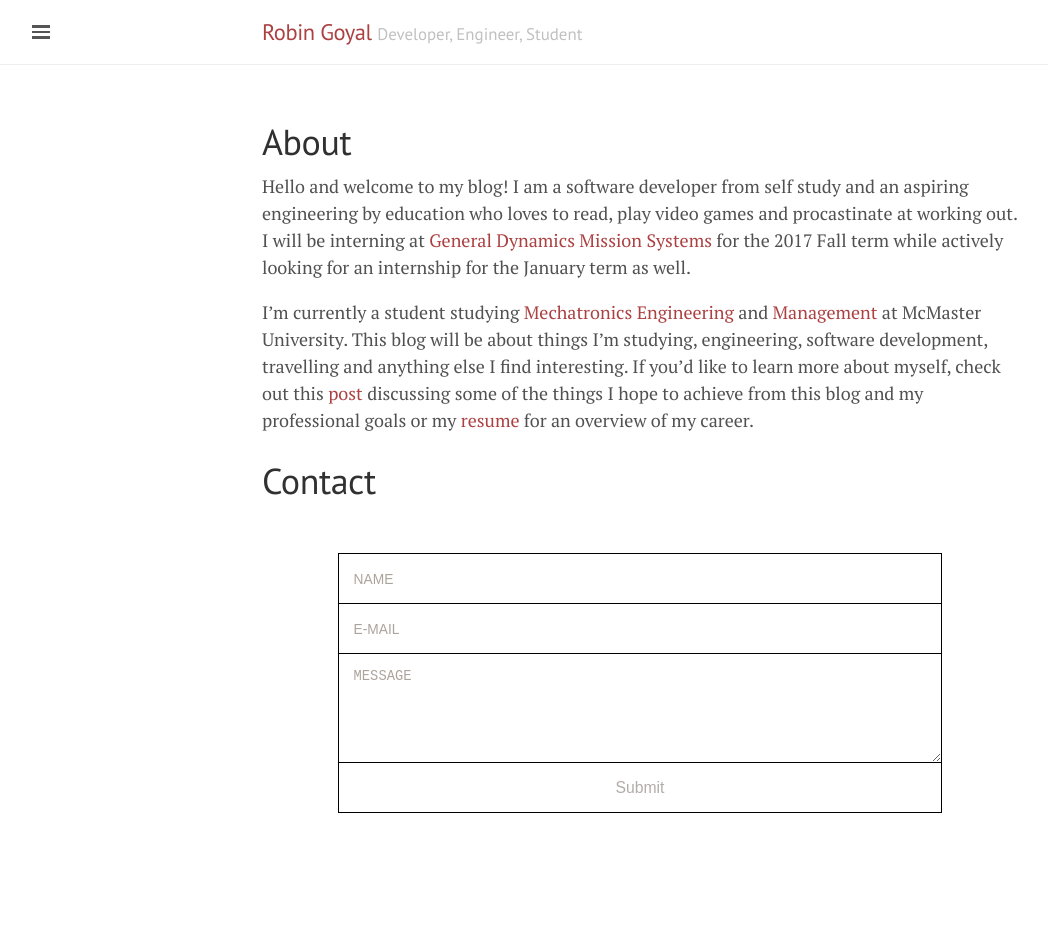
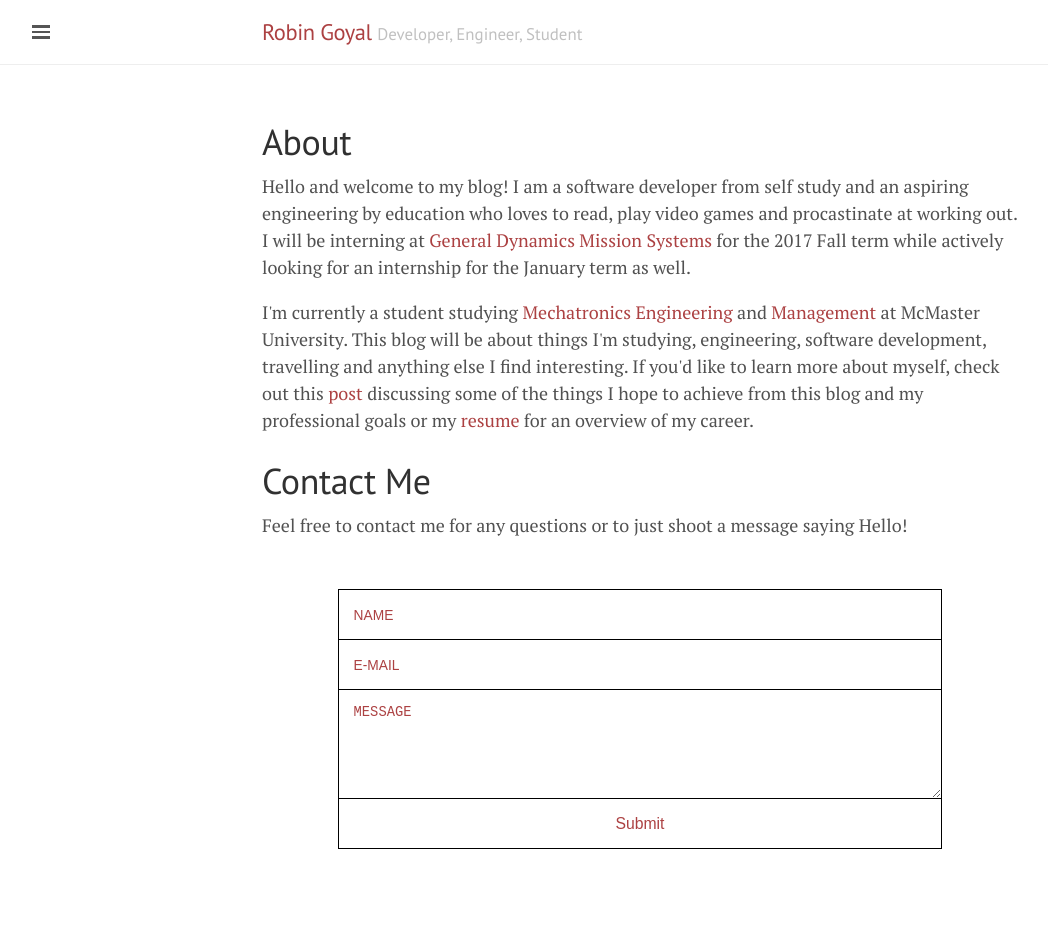
Before and after one commit to robgoyal/robgoyal.github.io, a Jekyll site: the page built from about.md, in a window 1280 px wide. Shown: the whole page, without its empty margins (0-1048 px from the left). Built offline with Jekyll 4.4.1, drawn with Linux system fonts in a browser that asks for light colours; before the commit the page ends 913 px from its top, so only the background shows below that.

Commit message:
CSS changes to form and added message above form

```diff
--- a/about.md
+++ b/about.md
@@ -5,17 +5,19 @@ description:
 permalink: /about/
 ---
 
-Hello and welcome to my blog! I am a software developer from self study and an aspiring engineering by education who loves to read, play video games and procastinate at working out. I will be interning at [General Dynamics Mission Systems](https://gdmissionsystems.com/) for the 2017 Fall term while actively looking for an internship for the January term as well.
+<p> Hello and welcome to my blog! I am a software developer from self study and an aspiring engineering by education who loves to read, play video games and procastinate at working out. I will be interning at <a href="https://gdmissionsystems.com/">General Dynamics Mission Systems</a> for the 2017 Fall term while actively looking for an internship for the January term as well. </p>
 
-I'm currently a student studying [Mechatronics Engineering](http://www.cas.mcmaster.ca/cas/0template1.php?902) and [Management](http://www.eng.mcmaster.ca/engandmgt/) at McMaster University. This blog will be about things I'm studying, engineering, software development, travelling and anything else I find interesting. If you'd like to learn more about myself, check out this <a href="{{ site.baseurl }}/blog/hello-world">post</a> discussing some of the things I hope to achieve from this blog and my professional goals or my <a href="{{ site.baseurl }}/public/docs/resume_cv.pdf">resume</a> for an overview of my career.
+<p> I'm currently a student studying <a href="http://www.cas.mcmaster.ca/cas/0template1.php?902">Mechatronics Engineering</a> and <a href="http://www.eng.mcmaster.ca/engandmgt/">Management</a> at McMaster University. This blog will be about things I'm studying, engineering, software development, travelling and anything else I find interesting. If you'd like to learn more about myself, check out this <a href="{{ site.baseurl }}/blog/hello-world">post</a> discussing some of the things I hope to achieve from this blog and my professional goals or my <a href="{{ site.baseurl }}/public/docs/resume_cv.pdf">resume</a> for an overview of my career. </p>
 
-# Contact
+# Contact Me
+
+Feel free to contact me for any questions or to just shoot a message saying Hello!
 
 <form id="form" class="topBefore" action="https://formspree.io/goyal.rob@gmail.com" method="POST">
 
         <input id="name" type="text" name="name" placeholder="NAME">
         <input id="email" type="text" name="_replyto" placeholder="E-MAIL">
-        <textarea id="message" type="text" placeholder="MESSAGE"></textarea>
+        <textarea id="message" type="text" name="message" placeholder="MESSAGE"></textarea>
         <input id="submit" type="submit" value="Submit">
 
 </form>
--- a/public/css/form.css
+++ b/public/css/form.css
@@ -1,77 +1,72 @@
 /* Form CSS from https://codepen.io/markmurray/pen/JsAhx/ */
 
 input::-webkit-input-placeholder, textarea::-webkit-input-placeholder {
-  color: #aca49c;
+  color: #ac4142;
   font-size: 0.875em;
 }
 
 input:focus::-webkit-input-placeholder, textarea:focus::-webkit-input-placeholder {
-  color: #bbb5af;
+  color: #FFFFFF;
 }
 
 input::-moz-placeholder, textarea::-moz-placeholder {
-  color: #aca49c;
+  color: #ac4142;
   font-size: 0.875em;
 }
 
 input:focus::-moz-placeholder, textarea:focus::-moz-placeholder {
-  color: #bbb5af;
+  color: #FFFFFF;
 }
 
 input::placeholder, textarea::placeholder {
-  color: #aca49c;
+  color: #ac4142;
   font-size: 0.875em;
 }
 
 input:focus::placeholder, textarea::focus:placeholder {
-  color: #bbb5af;
+  color: #FFFFFF;
 }
 
 input::-ms-placeholder, textarea::-ms-placeholder {
-  color: #aca49c;
+  color: #ac4142;
   font-size: 0.875em;
 }
 
 input:focus::-ms-placeholder, textarea:focus::-ms-placeholder {
-  color: #bbb5af;
+  color: #FFFFFF;
 }
 
 /* on hover placeholder */
 
 input:hover::-webkit-input-placeholder, textarea:hover::-webkit-input-placeholder {
-  color: #e2dedb;
+  color: #000000;
   font-size: 0.875em;
 }
 
 input:hover:focus::-webkit-input-placeholder, textarea:hover:focus::-webkit-input-placeholder {
-  color: #cbc6c1;
+  color: #000000;
 }
 
 input:hover::-moz-placeholder, textarea:hover::-moz-placeholder {
-  color: #e2dedb;
+  color: #000000;
   font-size: 0.875em;
 }
 
 input:hover:focus::-moz-placeholder, textarea:hover:focus::-moz-placeholder {
-  color: #cbc6c1;
+  color: #000000;
 }
 
 input:hover::placeholder, textarea:hover::placeholder {
-  color: #e2dedb;
+  color: #000000;
   font-size: 0.875em;
 }
 
 input:hover:focus::placeholder, textarea:hover:focus::placeholder {
-  color: #cbc6c1;
-}
-
-input:hover::placeholder, textarea:hover::placeholder {
-  color: #e2dedb;
-  font-size: 0.875em;
+  color: #000000;
 }
 
 input:hover:focus::-ms-placeholder, textarea:hover::focus:-ms-placeholder {
-  color: #cbc6c1;
+  color: #000000;
 }
 
 #form {
@@ -100,8 +95,7 @@ input {
 }
 
 input:hover {
-  background: #b3aca7;
-  color: #e2dedb;
+  color: #000000;
 }
 
 textarea {
@@ -114,7 +108,7 @@ textarea {
   background: transparent;
   outline: none;
 
-  color: #726659;
+  color: #000000;
   font-size: 0.875em;
 
   border: solid 1px #000000;
@@ -126,8 +120,7 @@ textarea {
 }
 
 textarea:hover {
-  background: #b3aca7;
-  color: #e2dedb;
+  color: #000000;
 }
 
 #submit {
@@ -137,7 +130,7 @@ textarea:hover {
   margin: -7px 0px 0px 0px;
 
   font-size: 0.875em;
-  color: #b3aca7;
+  color: #ac4142;
 
   outline:none;
   cursor: pointer;
@@ -147,5 +140,5 @@ textarea:hover {
 }
 
 #submit:hover {
-  color: #e2dedb;
+  color: #000000;
 }
```
